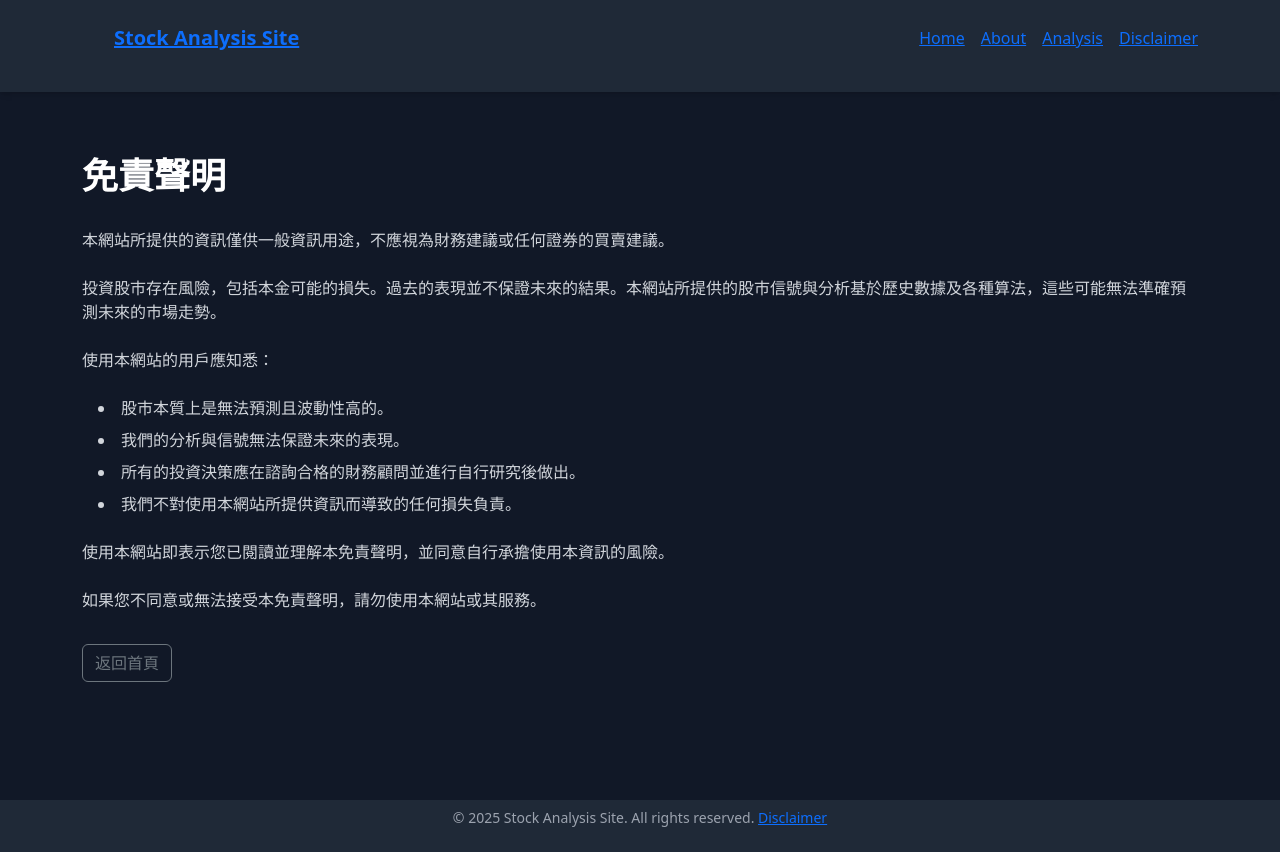
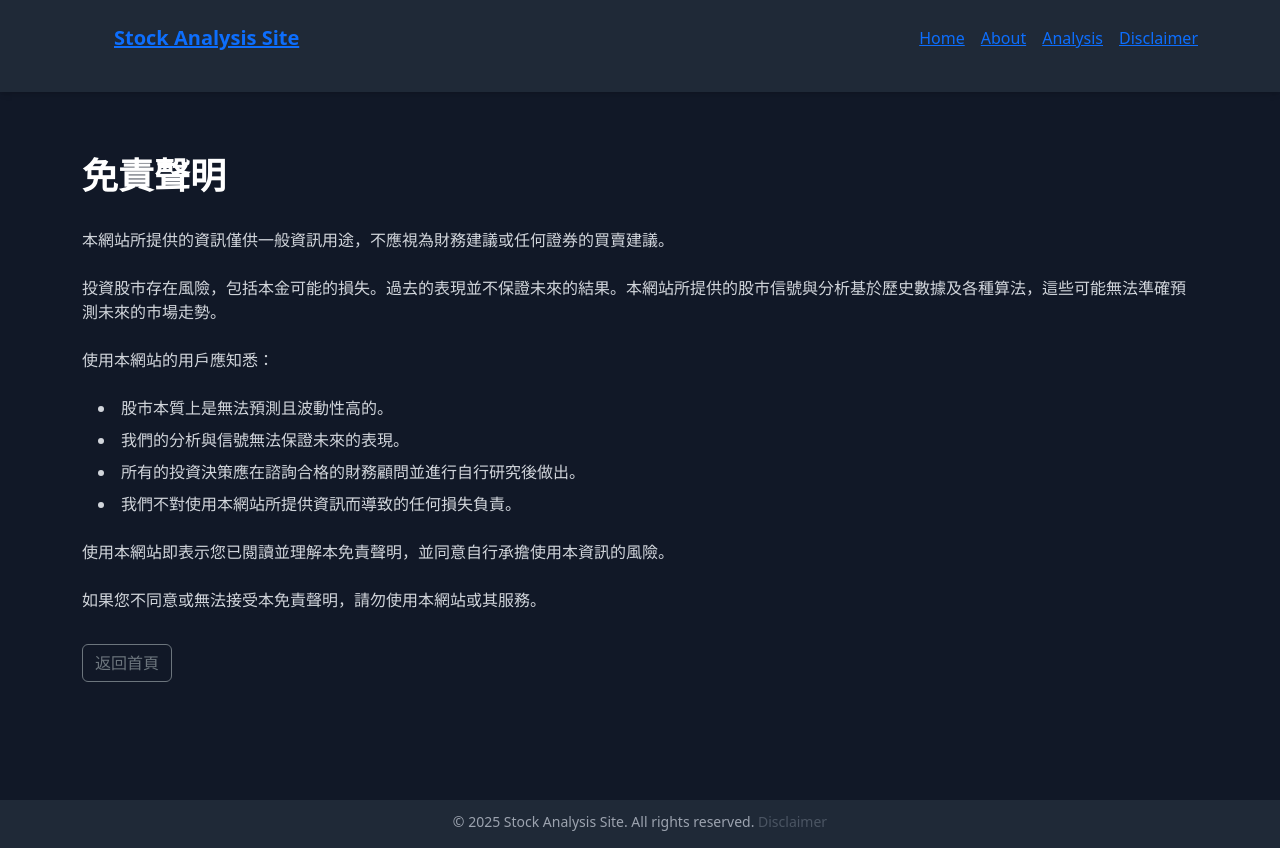
Before and after one commit to cyanshub/sp-stock-report-frontend, a Next.js app: page /disclaimer in a window 1280 px wide. Built offline with nearby package versions, Linux system fonts and the light colour scheme.

Commit message:
feat: 使用 styled-components 優化免責聲明頁面

```diff
--- a/src/app/layout.tsx
+++ b/src/app/layout.tsx
@@ -1,8 +1,11 @@
+'use client'
+
 import localFont from 'next/font/local'
 import './globals.css'
 import Head from 'next/head'
 import Link from 'next/link'
 import 'bootstrap/dist/css/bootstrap.min.css'
+import styled from 'styled-components'
 
 const geistSans = localFont({
   src: './fonts/GeistVF.woff',
@@ -14,6 +17,29 @@ const geistMono = localFont({
   variable: '--font-geist-mono',
   weight: '100 900'
 })
+
+// Styled components
+const PageContainer = styled.div`
+  display: flex;
+  flex-direction: column;
+  min-height: 100vh; /* 撐滿視窗高度 */
+  justify-content: space-between; /* 確保內容與 footer 分佈合理 */
+`
+
+const Main = styled.main`
+  flex-grow: 1; /* 撐開主要內容區域 */
+  padding: 0; /* 內容內間距 */
+`
+
+const Footer = styled.footer`
+  background-color: #1f2937;
+  color: #9ca3af;
+  text-align: center;
+  padding: 0.75rem 0 0 0; /* 增加上下間距 */
+  font-size: 0.875rem; /* 稍微放大文字大小 */
+  line-height: 1.4; /* 提升可讀性 */
+  flex-shrink: 0; /* 防止被壓縮 */
+`
 
 export default function RootLayout({
   children
@@ -28,17 +54,19 @@ export default function RootLayout({
         <link rel="icon" href="/favicon.ico" />
       </Head>
       <body className={`${geistSans.variable} ${geistMono.variable} antialiased`}>
-        <main className="flex-grow">{children}</main>
-        <footer className="bg-gray-800 text-center py-2 text-sm text-gray-400">
+        <PageContainer>
+          <Main>{children}</Main>
+          <Footer>
             <div className="container">
               <p>
                 &copy; 2025 Stock Analysis Site. All rights reserved.{' '}
-              <Link href="/disclaimer" className="underline hover:text-white">
+                <Link href="/disclaimer" className="text-gray-600 hover:text-gray-200 transition-colors no-underline">
                   Disclaimer
                 </Link>
               </p>
             </div>
-        </footer>
+          </Footer>
+        </PageContainer>
       </body>
     </html>
   )
```
Lines whose indentation alone changed are shown as unchanged.
